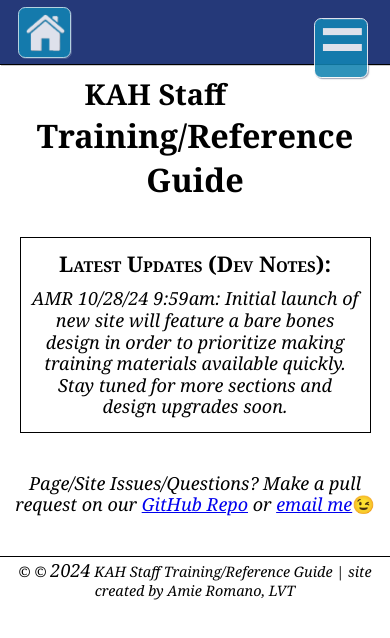
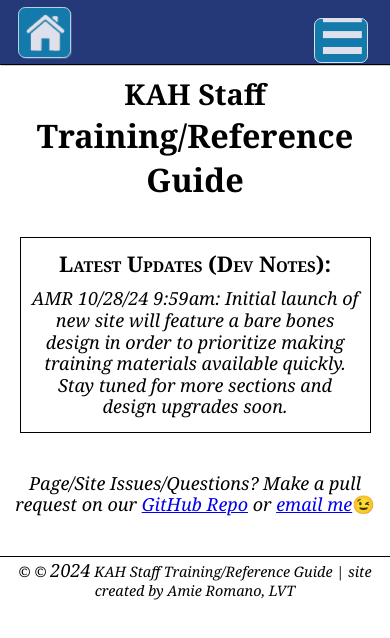
Before and after one commit to ARomano79/KAH-Staff-Reference-Guide, a plain HTML site: page index.html in a window 390 px wide. Drawn offline with Linux system fonts and the light colour scheme.

Commit message:
oops... nope

```diff
--- a/src/styles.css
+++ b/src/styles.css
@@ -96,7 +96,7 @@
         .dropbtn {
             margin-top: 0.8rem;
 
-         padding: 0.2rem 0.2rem 2rem 0.2rem;
+         padding: 0.4rem 0.2rem 1rem 0.2rem;
             line-height: 1rem;
             font-size: 2.8rem;
         }
```
